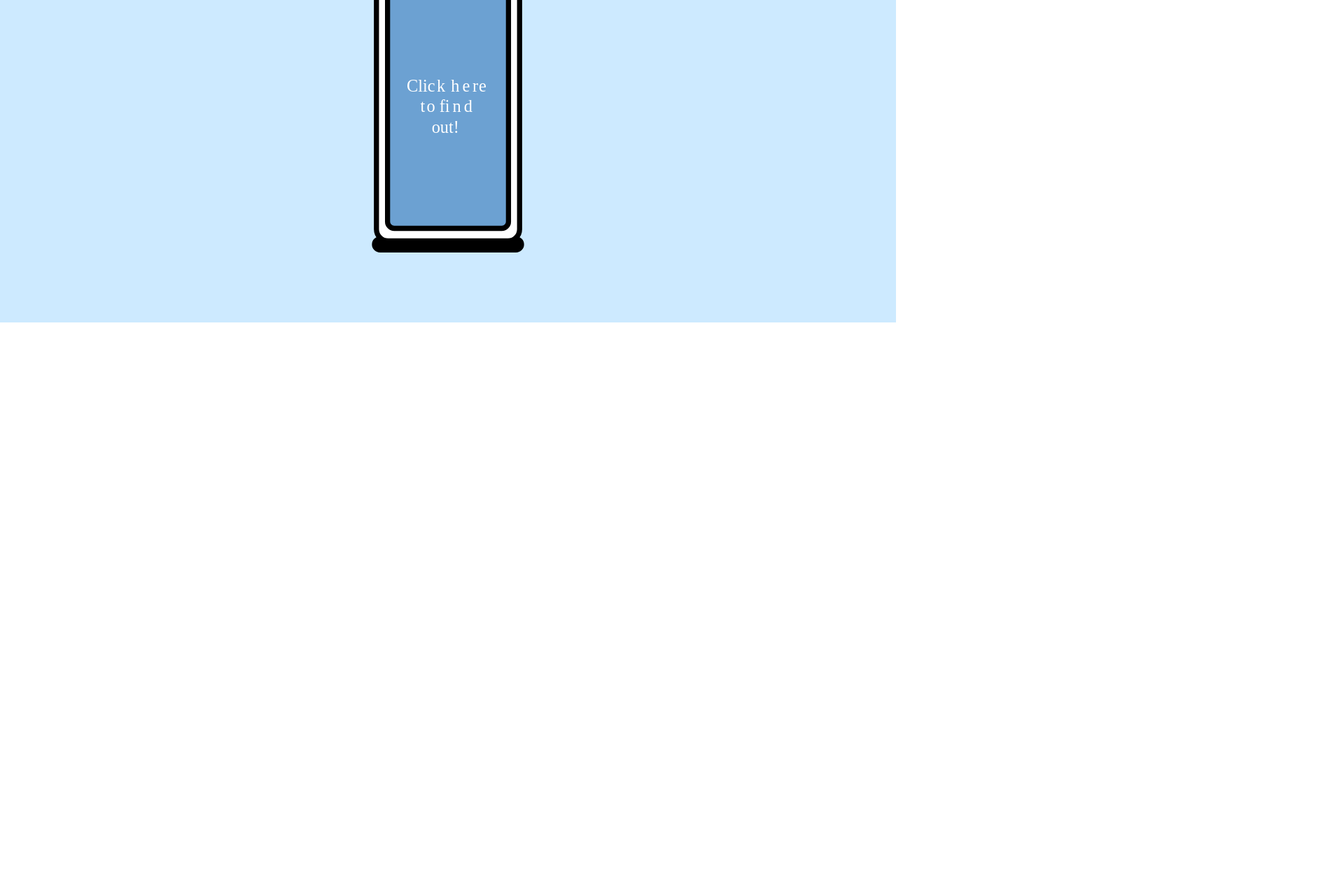
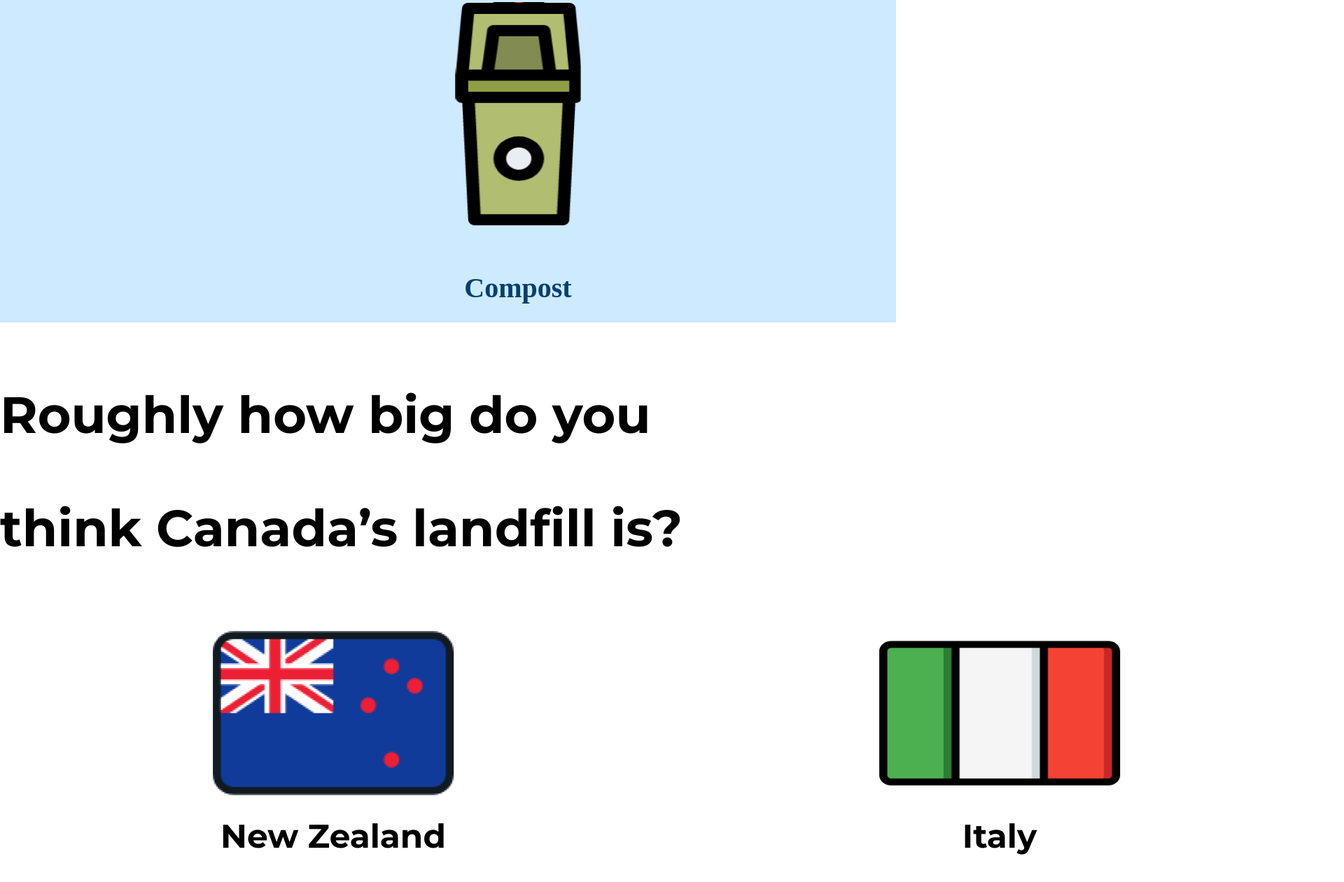
Before and after one commit to leahma1208/Wecycle-Infographic, a website: page infographic.html in a window 1280 px wide. Shown: the part 339-1600 px from the top of the page at 70% size, 1920 px wide, since content can reach past the window. Before the commit the page ends 800 px from the top, so only its background shows below. Drawn offline with Linux system fonts and the light colour scheme.

Commit message:
country quiz and recyclebin part

```diff
--- /dev/null
+++ b/comps/CountryQuiz/index.js
@@ -0,0 +1,67 @@
+function QuizUI(url='', cont="country",color='',id='', t1="Incorrect!", t2="Try Again",width="345px", height="295px",size="55px" ){
+    return`
+        <div id="${id}">
+            <div style='
+                display:flex;
+                flex-direction:column;
+                justify-content:center;
+                align-items:center;
+            '>
+
+                <img
+                style='
+                height:${height};
+                width:${width};
+                margin:0;
+                justify-content:center;
+                'src=${url}
+                onclick='QuizUI.HandleClick(${id})'
+                >
+                <p style='
+                margin:0;
+                font-weight:bold;
+                font-size:47px;
+                // font-family: 'Montserrat', sans-serif;
+                '>${cont}</p>
+            </div>
+
+            <div
+            id="answer"
+            style='
+                margin:120px;
+                display:flex;
+                justify-content:center;
+                align-items:center;
+                width:712px;
+                height:245px;
+                background: #F2FFF5;
+                border-radius: 46px;
+                transition:opacity 1s;
+                opacity:0;
+            '>
+                <div style='
+                text-align:center;
+                font-size:55px;
+                '>
+                    <p style='
+                    color:${color};
+                    font-weight:bold;
+                    margin-bottom:0px;
+                    '>${t1}</p>
+                    <p style='
+                    margin-top:0px;
+                    font-size:${size};
+                    '>${t2}</p>
+                </div>
+            </div>
+        </div>
+
+    `
+}
+
+QuizUI.HandleClick = (el) => {
+    document.querySelector("#answer").style.opacity = 1
+    // el.style.opacity = 1;
+}
+
+// export const Quiz = QuizUI();
--- /dev/null
+++ b/comps/RecycleBin/index.js
@@ -0,0 +1,91 @@
+function RecycleBinUI(url='',sort='recyclebin', id=''){
+    return`
+        <div id="bin" style='
+        display:flex;
+        text-align:center;
+        '>
+            <div style='
+                display:flex;
+                flex-direction:column;
+                margin-left:200px;
+            '>
+                <img style='
+                    width:180px;
+                    height:335px;
+                ' src=${url}
+                onclick='RecycleBinUI.HandleClick(${id})'
+                >
+                <p style='
+                    font-size:40px;
+                    color:#00406E;
+                    font-weight:600;
+                    margin-top:50px;
+                '>${sort}</p>
+            </div>
+        </div>
+        <div style='
+            display:flex;
+            flex-direction:column;
+            justify-content:center;
+            align-items:center;
+        '>
+            <div id="correct" style='
+                background:#CDEAFF;
+                height: 330px;
+                // width: 1182px;
+                width:100%;
+                border-radius: 91px;
+                display:flex;
+                justify-content:center;
+                align-items:center;
+                display:none;
+                // opacity:0;
+            '>
+                <div style='
+                    margin-top:90px;
+                    font-size:40px;
+                    text-align:center;
+                    color:#0E97FA;
+                '>
+                    <p>Yay you just saved me!</p>
+                    <p><strong>Did you know 56% of others like me have consumed plastic?</strong></p>
+                </div>
+            </div>
+
+            <div id="false" style='
+                background:#CDEAFF;
+                height: 330px;
+                // width: 1182px;
+                width:100%;
+                border-radius: 91px;
+                display:flex;
+                justify-content:center;
+                align-items:center;
+                display:none;
+                // opacity:0;
+            '>
+                <div style='
+                    // margin-top:70px;
+                    font-size:40px;
+                    text-align:center;
+                    color:#0E97FA;
+                '>
+                    <p>Oh no I’m still <strong>trapped!</strong></p>
+                    <p>Unfortunately this happens to many other marine lives as well!</p>
+                </div>
+            </div>
+        </div>
+    `
+
+}
+
+RecycleBinUI.HandleClick = (el) => {
+    document.getElementById("correct").style.display = "block";
+    document.getElementById("false").style.display = "none";
+    // document.getElementById("correct").style.opacity = 1;
+    // document.querySelector("#correct").style.top = "0px";
+    // document.querySelector("#bin").style.display = "none";
+    // document.getElementById("bin").innerHTML = document.getElementById("correct").innerHTML
+}
+
+// export const RecycleBin = RecycleBinUI();
--- a/infographic.css
+++ b/infographic.css
@@ -12,3 +12,18 @@ body {
     justify-content: center;
     align-items: center;
 }
+
+/* hyerin */
+#quiz_section {
+    font-family: 'Montserrat', sans-serif;
+    font-size: 73px;
+}
+
+.country{
+    width: 100vw;
+    height: 100vh;
+    display:flex;
+}
+.recyclebin{
+    /* display: flex; */
+}
--- a/infographic.html
+++ b/infographic.html
@@ -3,6 +3,8 @@
     <head>
         <title>infographic</title>
         <link href="infographic.css" rel="stylesheet" type="text/css">
+        <link rel="preconnect" href="https://fonts.gstatic.com">
+        <link href="https://fonts.googleapis.com/css2?family=Montserrat:wght@700&display=swap" rel="stylesheet">
     </head>
     <body>
         <div class="container">
@@ -22,7 +24,23 @@
                 <div></div>
             </div>
 
+            <!-- hyerin -->
+            <div id="recyclebin_section">
+                <div class="row recyclebin"></div>
+            </div>
+
+
+            <div id="quiz_section">
+                <div>
+                    <p>Roughly how big do you</p>
+                    <p>think Canada’s landfill is?</p>
+                </div>
+                <div class="row country"></div>
+            </div>
+
         </div>
+        <script src="./comps/CountryQuiz/index.js"></script>
+        <script src="./comps/RecycleBin/index.js"></script>
         <script src="comps/MagnifyingGlass/index.js"></script>
         <script src="comps/Phone/index.js"></script>
         <script src="infographic.js"></script>
--- a/infographic.js
+++ b/infographic.js
@@ -1,3 +1,11 @@
 //Kelly Magnifying Glass and Phone
 document.querySelector("#magnify").innerHTML += MagnifyingGlass();
 document.querySelector("#phone").innerHTML += PhoneUI();
+
+//Hyerin Country and recycle Quiz
+document.querySelector(".country").innerHTML += QuizUI('./public/images/newzealand.png','New Zealand','red','flag1');
+document.querySelector(".country").innerHTML += QuizUI('./public/images/italy.png','Italy','red','flag2');
+document.querySelector(".country").innerHTML += QuizUI('./public/images/monaco.png','Monaco','green','flag3','Correct!','Canada’s landfill is roughly around the same size as Monacco');
+document.querySelector(".recyclebin").innerHTML += RecycleBinUI('./public/images/gray_bin.png','Garbage', 'bin');
+document.querySelector(".recyclebin").innerHTML += RecycleBinUI('./public/images/blue_bin.png','Recycle', 'bin');
+document.querySelector(".recyclebin").innerHTML += RecycleBinUI('./public/images/green_bin.png','Compost', 'bin');
```
Also changed, not shown: stories/Page.stories.js (+6 -0 lines), public/images/blue_bin.png (added), public/images/gray_bin.png (added), public/images/green_bin.png (added), public/images/italy.png (added), public/images/monaco.png (added), public/images/newzealand.png (added), public/images/phone-2.svg.
